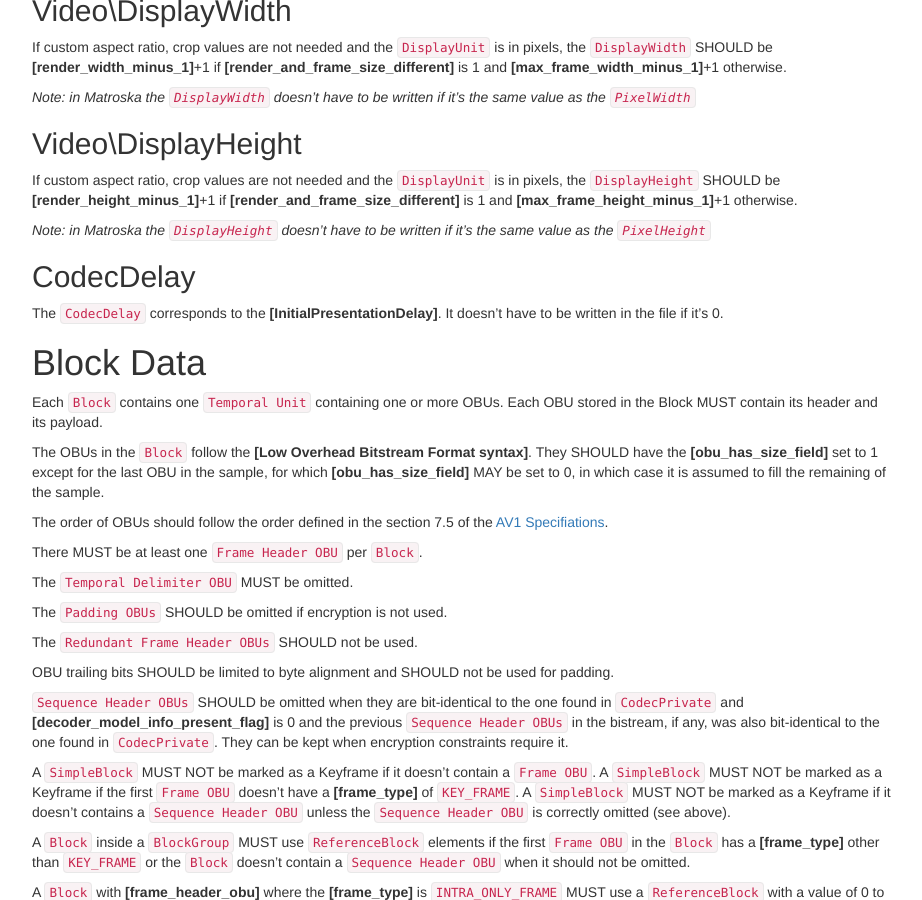
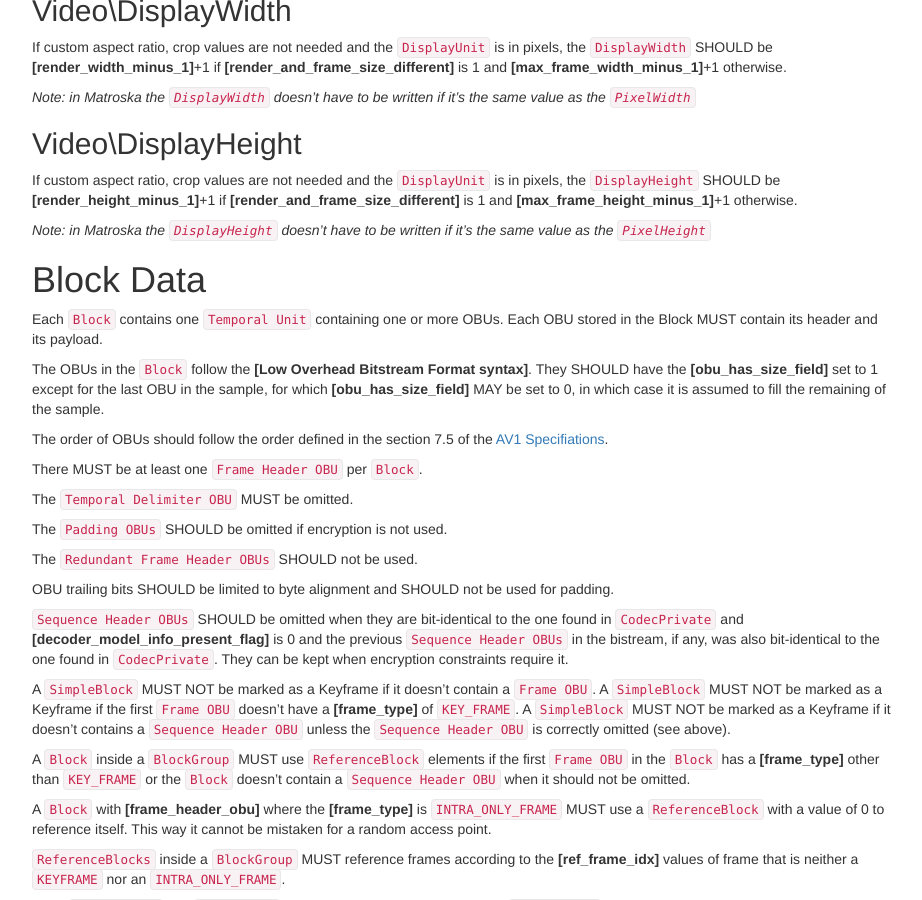
Before and after one commit to ietf-wg-cellar/matroska-specification, a Jekyll site: the page built from codec/av1.md, in a window 1280 px wide and 900 px high, scrolled down 1570 px. Shown: the whole window, without its empty margins (273-1195 px from the left). Built offline with Jekyll 4.4.1, drawn with Linux system fonts in a browser that asks for light colours; our own code applies the rules of GitHub Pages for plain Markdown files.

Commit message:
av1: remove the CodecDelay
At least it's not the right value to use and seeking to a DRAP might lose some
frames that were intended to be displayed

```diff
--- a/codec/av1.md
+++ b/codec/av1.md
@@ -56,9 +56,6 @@ If custom aspect ratio, crop values are not needed and the `DisplayUnit` is in p
 If custom aspect ratio, crop values are not needed and the `DisplayUnit` is in pixels, the `DisplayHeight` SHOULD be __[render_height_minus_1]__+1 if __[render_and_frame_size_different]__ is 1 and __[max_frame_height_minus_1]__+1 otherwise.
 
 *Note: in Matroska the `DisplayHeight` doesn't have to be written if it's the same value as the `PixelHeight`*
-
-## CodecDelay
-The `CodecDelay` corresponds to the __[InitialPresentationDelay]__. It doesn't have to be written in the file if it's 0.
 
 
 # Block Data
```
